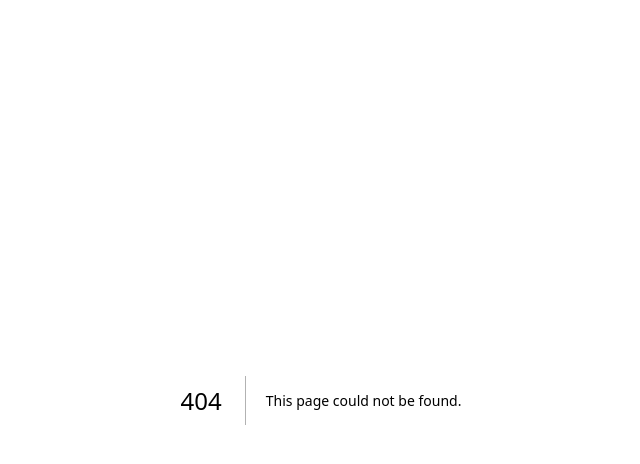
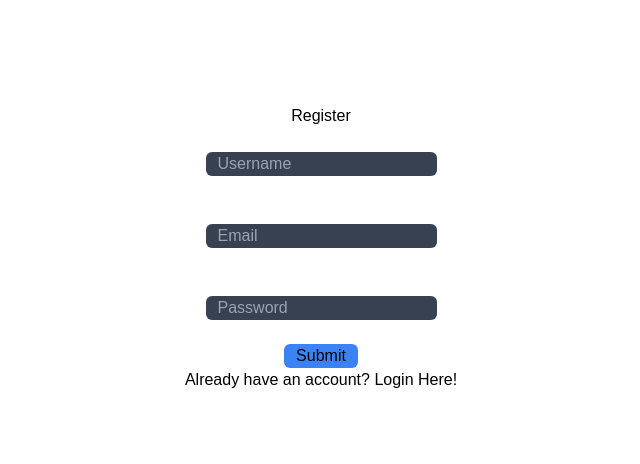
Before and after one commit to SamUnderscoreAsd/GameReviewWebAppFrontEnd, a Next.js app in the folder project_game_review_frontend/: page /register in a window 1280 px wide. Before the commit this address had no page. Shown: the top 464 px of the page, without its empty margins (319-959 px from the left). Built offline with nearby package versions, Linux system fonts and the light colour scheme.

Commit message:
added register page and functionality with the backend

```diff
--- a/project_game_review_frontend/app/login/page.jsx
+++ b/project_game_review_frontend/app/login/page.jsx
@@ -32,14 +32,6 @@ const handleSubmit = async (e) => {
         .then(data =>{
             console.log(data);
         })
-        // .then(
-        //     await fetch("http://localhost:3000/home",{
-        //         method: "GET",
-        //         headers: {
-        //             "Content-Type":
-        //         }
-        //     })
-        // );
     }
     catch(e){
         console.error(e);
@@ -73,6 +65,9 @@ const handleSubmit = async (e) => {
                     <button type="submit" className = "bg-blue-500 px-3 text-center rounded-md">Submit</button>
                 </div>
                 </form>
+                <div>
+                    <p>Don't have an account? <a href="/register">Register Here!</a></p>
+                </div>
             </div>
         </div>
     </div>
--- /dev/null
+++ b/project_game_review_frontend/app/register/page.jsx
@@ -0,0 +1,88 @@
+"use client";
+import React from "react";
+import { useState } from "react";
+
+const RegisterPage = () => {
+  const [username, setUsername] = useState("");
+  const [email, setEmail] = useState("");
+  const [password, setPassword] = useState("");
+
+  const handleSubmit = async (e) => {
+    e.preventDefault();
+
+    const url = "http://localhost:3001/api/createUser";
+    try {
+      const reponse = fetch(url, {
+        method: "POST",
+        headers: {
+          "Content-type": "application/json",
+        },
+        body: JSON.stringify({
+          user: {
+            username: username,
+            email: email,
+            password: password,
+          },
+        }),
+      });
+    } catch (e) {
+      console.error(e);
+    }
+  };
+
+  return (
+    <>
+      <div className="p-20 h-full w-full">
+        <div className="bg-white m-auto p-6 h-[50rem] w-2/5 rounded-md">
+          <div className="text-black m-auto text-center ">
+            Register
+            <form onSubmit={handleSubmit}>
+              <div className="p-6">
+                <input
+                  id="userName"
+                  type="username"
+                  placeholder="Username"
+                  onChange={(e) => setUsername(e.target.value)}
+                  className="px-3 bg-gray-700 text-white rounded-md"
+                ></input>
+              </div>
+              <div className="p-6">
+                <input
+                  id="email"
+                  type="email"
+                  placeholder="Email"
+                  onChange={(e) => setEmail(e.target.value)}
+                  className="px-3 bg-gray-700 text-white rounded-md"
+                ></input>
+              </div>
+              <div className="p-6">
+                <input
+                  id="password"
+                  type="password"
+                  placeholder="Password"
+                  onChange={(e) => setPassword(e.target.value)}
+                  className="px-3 bg-gray-700 text-white rounded-md"
+                ></input>
+              </div>
+              <div>
+                <button
+                  type="submit"
+                  className="bg-blue-500 px-3 text-center rounded-md"
+                >
+                  Submit
+                </button>
+              </div>
+            </form>
+            <div>
+              <p>
+                Already have an account? <a href="/login">Login Here!</a>
+              </p>
+            </div>
+          </div>
+        </div>
+      </div>
+    </>
+  );
+};
+
+export default RegisterPage;
```
